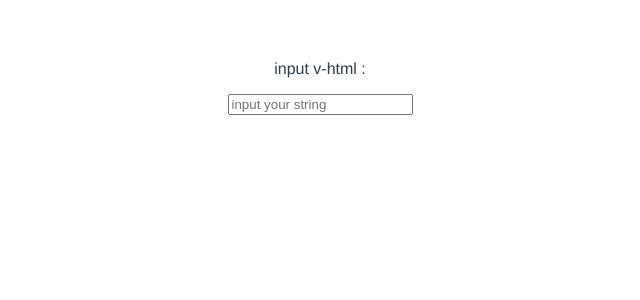
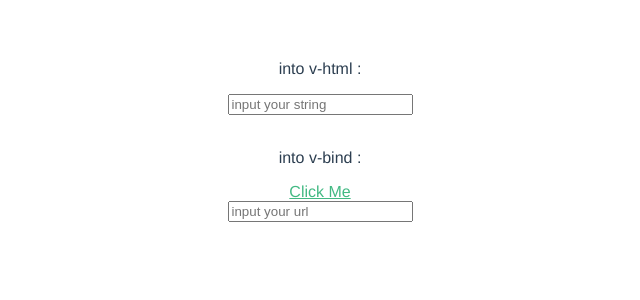
Before and after one commit to fujiokayu/vue-xss-poc, a Vue app: page / in a window 1280 px wide. Shown: the top 300 px of the page, without its empty margins (320-960 px from the left). Built offline with nearby package versions, Linux system fonts and the light colour scheme.

Commit message:
add v-bind poc

```diff
--- a/src/components/HelloWorld.vue
+++ b/src/components/HelloWorld.vue
@@ -1,17 +1,26 @@
 <template>
-  <div class="scene1">
-    <p class="string">input v-html : {{ inputString }}</p>
-    <input class="input" v-model="inputString" placeholder="input your string">
+  <div class="poc">
+    <p class="string">into v-html : {{ inputString }}</p>
+    <input class="input1" v-model="inputString" placeholder="input your string">
     <span v-html="inputString"></span>
+  </div>
+  <br>
+  <div class="poc2">
+    <p class="string">into v-bind : {{ userProvidedUrl }}</p>
+    <a v-bind:href="userProvidedUrl">
+      Click Me
+    </a>
+    <br>
+    <input class="input2" v-model="userProvidedUrl" placeholder="input your url">
   </div>
 </template>
 
 <script>
 export default {
-  vhtml: 'input-string',
   data () {
     return {
-      inputString: ''
+      inputString: '',
+      userProvidedUrl: ''
     }
   }
 }
```
